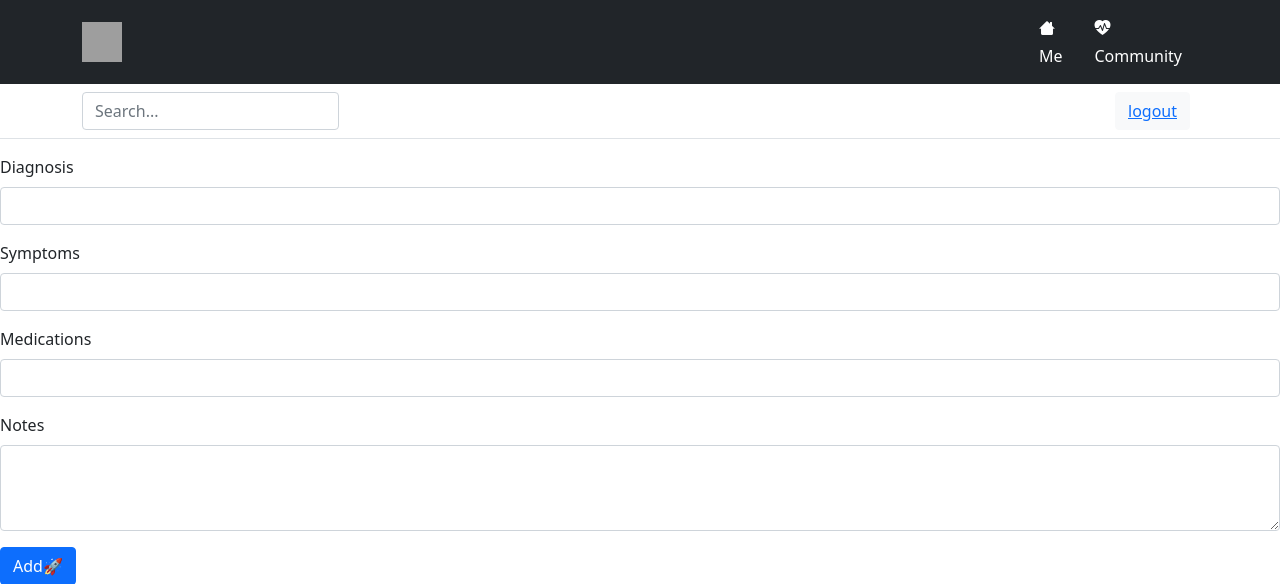
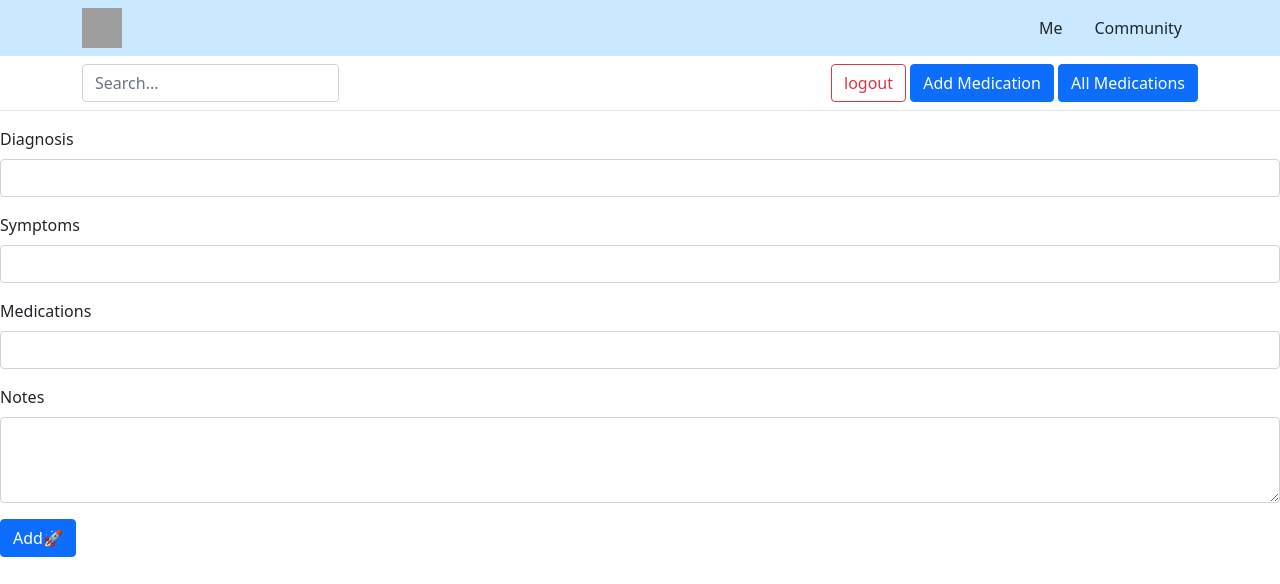
Before and after one commit to M12mm4/cs50Project, a Django app: page /posts/AddPost in a window 1280 px wide. Shown: the top 584 px of the page. Run offline with Django 4.2, Linux system fonts and the light colour scheme; a user stored in the database is signed in; grey boxes are pictures that could not be loaded.

Commit message:
navbar 1.1

```diff
--- a/project/Medical_Portal/Medical_Portal/settings.py
+++ b/project/Medical_Portal/Medical_Portal/settings.py
@@ -28,7 +28,7 @@ DEBUG = True
 
 ALLOWED_HOSTS = []
 
-CSRF_TRUSTED_ORIGINS = ['https://8000-m12mm4-cs50project-48p0rbu1frv.ws-eu45.gitpod.io']
+CSRF_TRUSTED_ORIGINS = ['https://8000-m12mm4-cs50project-t8sj1o3abeq.ws-eu45.gitpod.io']
 # Application definition
 CRISPY_TEMPLATE_PACK="bootstrap4"
 INSTALLED_APPS = [
--- a/project/Medical_Portal/templates/navbar.html
+++ b/project/Medical_Portal/templates/navbar.html
@@ -5,23 +5,21 @@
   <!-- Container wrapper -->
 <!-- Container wrapper -->
 <header>
-  <div class="px-3 py-2 bg-dark text-white">
+  <div class="px-3 py-2 text-dark" style="background-color: #cae8ff;">
     <div class="container">
       <div class="d-flex flex-wrap align-items-center justify-content-center justify-content-lg-start">
         <a href="{% url 'home' %}" class="d-flex align-items-center my-2 my-lg-0 me-lg-auto text-white text-decoration-none">
-          <img src="{% static 'images/Logo.svg' %}" width="40" height="40">
+          <img src="{% static 'images/logo.svg' %}" width="40" height="40">
         </a>
 
         <ul class="nav col-12 col-lg-auto my-2 justify-content-center my-md-0 text-small">
           <li>
-            <a href="#" class="nav-link text-white">
-              <span class="bi bi-house-heart d-block mx-auto mb-1" style="height: 35; width: 35;"></span>
+            <a href="#" class="nav-link text-dark">
               Me
             </a>
           </li>
           <li>
-            <a href="#" class="nav-link text-white">
-              <span class="bi bi-heart-pulse-fill d-block mx-auto mb-1"></span>
+            <a href="#" class="nav-link text-dark">
               Community
             </a>
           </li>
@@ -36,7 +34,9 @@
       </form>
       {% if request.user.is_authenticated %}
       <div class="text-end">
-        <button type="button" class="btn btn-light text-dark me-2"><a href="{% url 'logout' %}">logout</a></button>
+        <a href="{% url 'logout' %}" class="btn btn-outline-danger">logout</a>
+        <a href="{% url 'add_meds' %}" class="btn btn-primary" role="button">Add Medication</a>
+        <a href="{% url 'meds' %}" class="btn btn-primary" role="button">All Medications</a>
       </div>
       {% else %}
       <div class="text-end">
```
Also changed, not shown: project/Medical_Portal/db.sqlite3, project/Medical_Portal/static/images/logo.svg.
